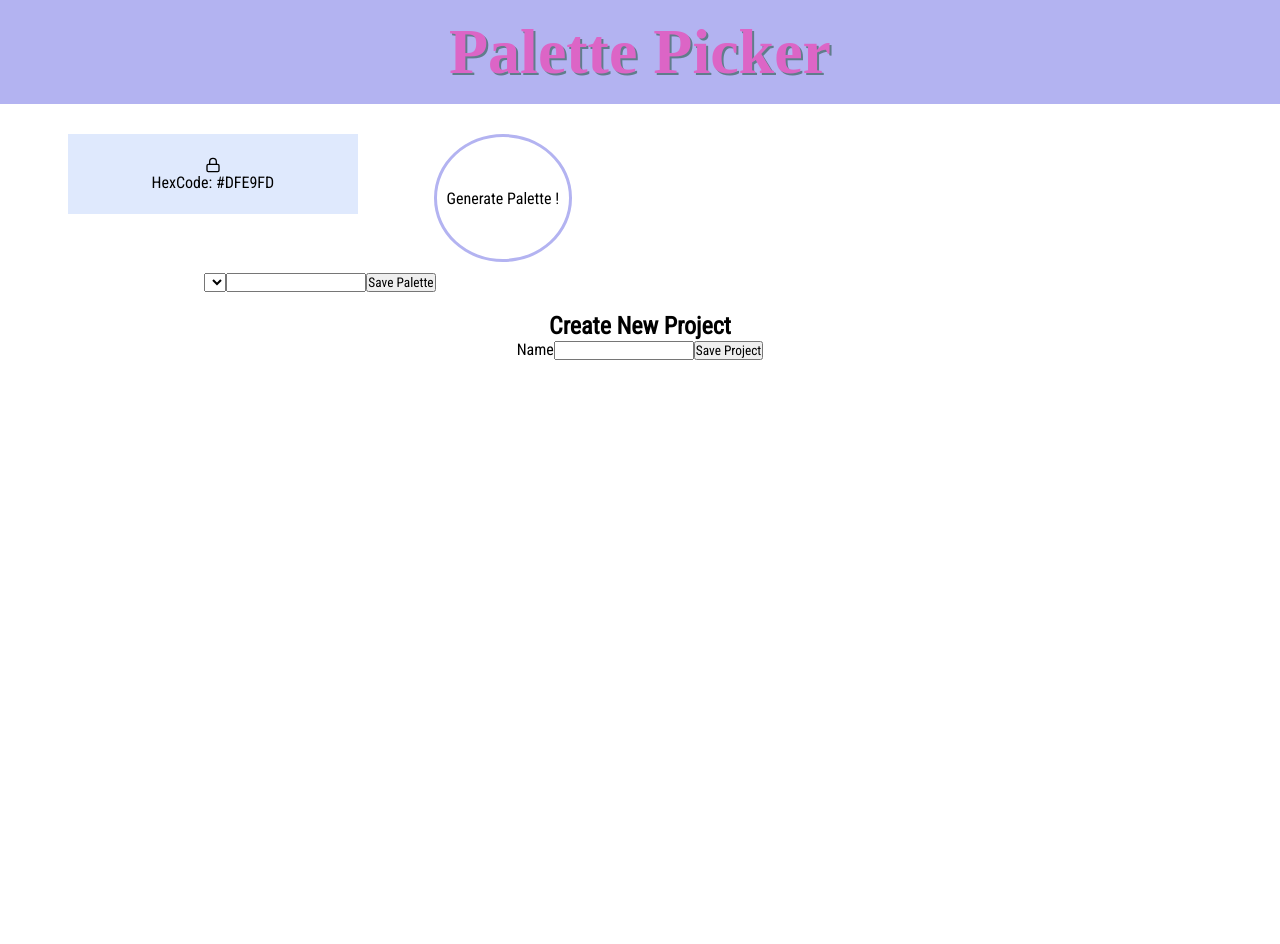
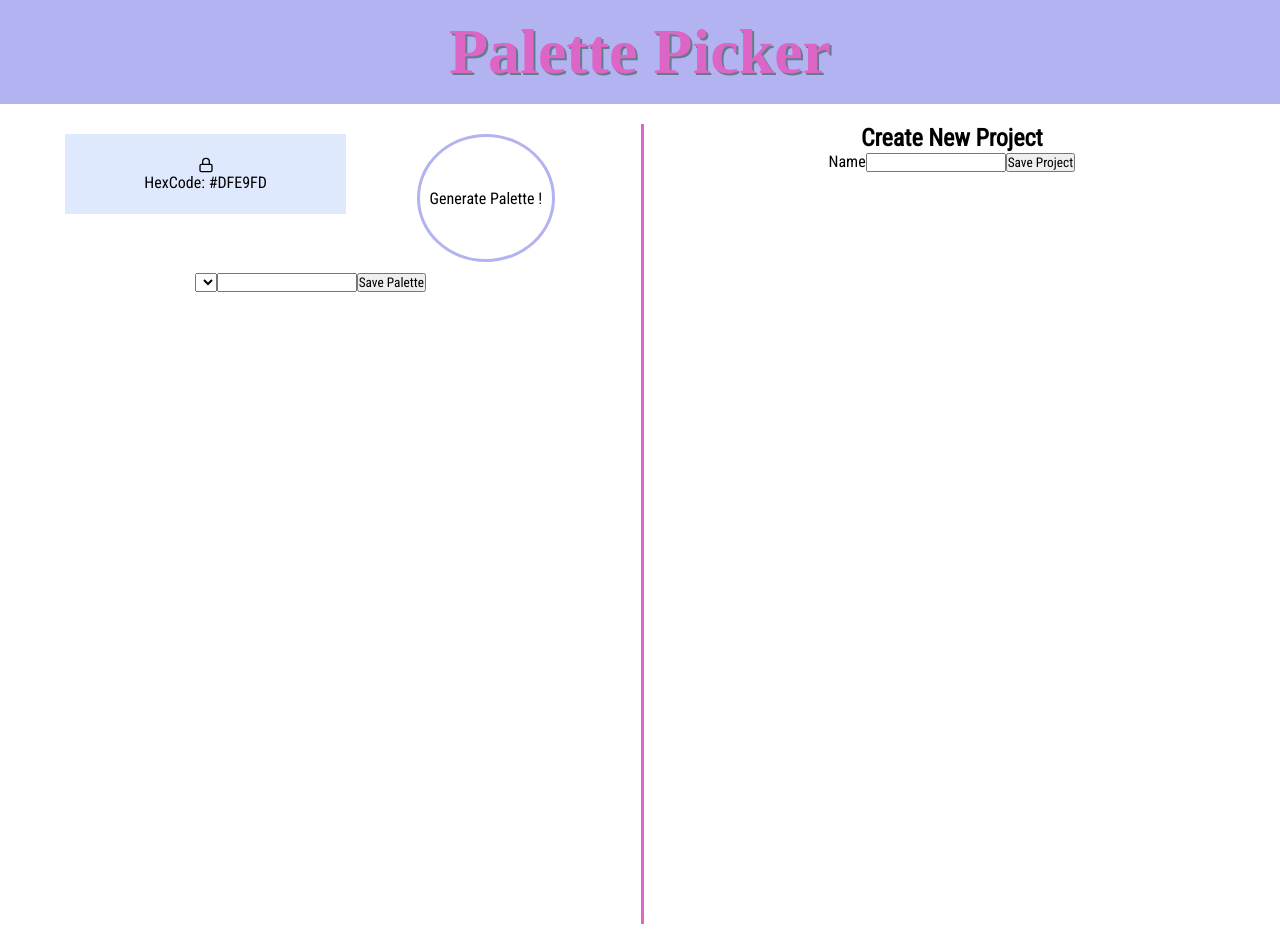
Before and after one commit to spaceplesiosaur/pallete-picker-client, a React (Create React App) app: page / in a window 1280 px wide. Before the commit the page ends 800 px from the top, so only its background shows below. Built offline with nearby package versions, Linux system fonts and the light colour scheme; no server answers; a web font is replaced by a local one.

Commit message:
Add style to project side

```diff
--- a/src/Components/App/App.js
+++ b/src/Components/App/App.js
@@ -12,8 +12,8 @@ function App() {
        <Nav />
        <section className='palette-info'>
           <PalettesContainer />
-        </section>
-       <section className='main-project-info'>
+        {/* </section> */}
+       {/* <section className='main-project-info'> */}
          <ProjectsContainer />
        </section>
     </main>
--- a/src/Components/App/App.scss
+++ b/src/Components/App/App.scss
@@ -11,6 +11,10 @@
   text-align: center;
 }
 
+.palette-info {
+  display: flex;
+}
+
 .main-project-palette {
   display: flex;
   flex-direction: row;
--- a/src/Components/Project/Project.scss
+++ b/src/Components/Project/Project.scss
@@ -3,3 +3,11 @@
   width: 2em;
   height: 2em;
 }
+
+.projectContainer-project {
+  margin: 20px;
+  width: 40%;
+  ul {
+    display: flex;
+  }
+}
--- a/src/Components/ProjectFactory/ProjectFactory.scss
+++ b/src/Components/ProjectFactory/ProjectFactory.scss
@@ -0,0 +1,4 @@
+.project-factory-renderArea {
+    display: flex;
+    flex-wrap: wrap;
+}
--- a/src/Components/ProjectsContainer/ProjectsContainer.scss
+++ b/src/Components/ProjectsContainer/ProjectsContainer.scss
@@ -0,0 +1,6 @@
+.project-info-page {
+    width: 50%;
+    margin: 20px;
+    height: 100vh;
+    border-left: 3px solid #DC65C6;
+}
```
